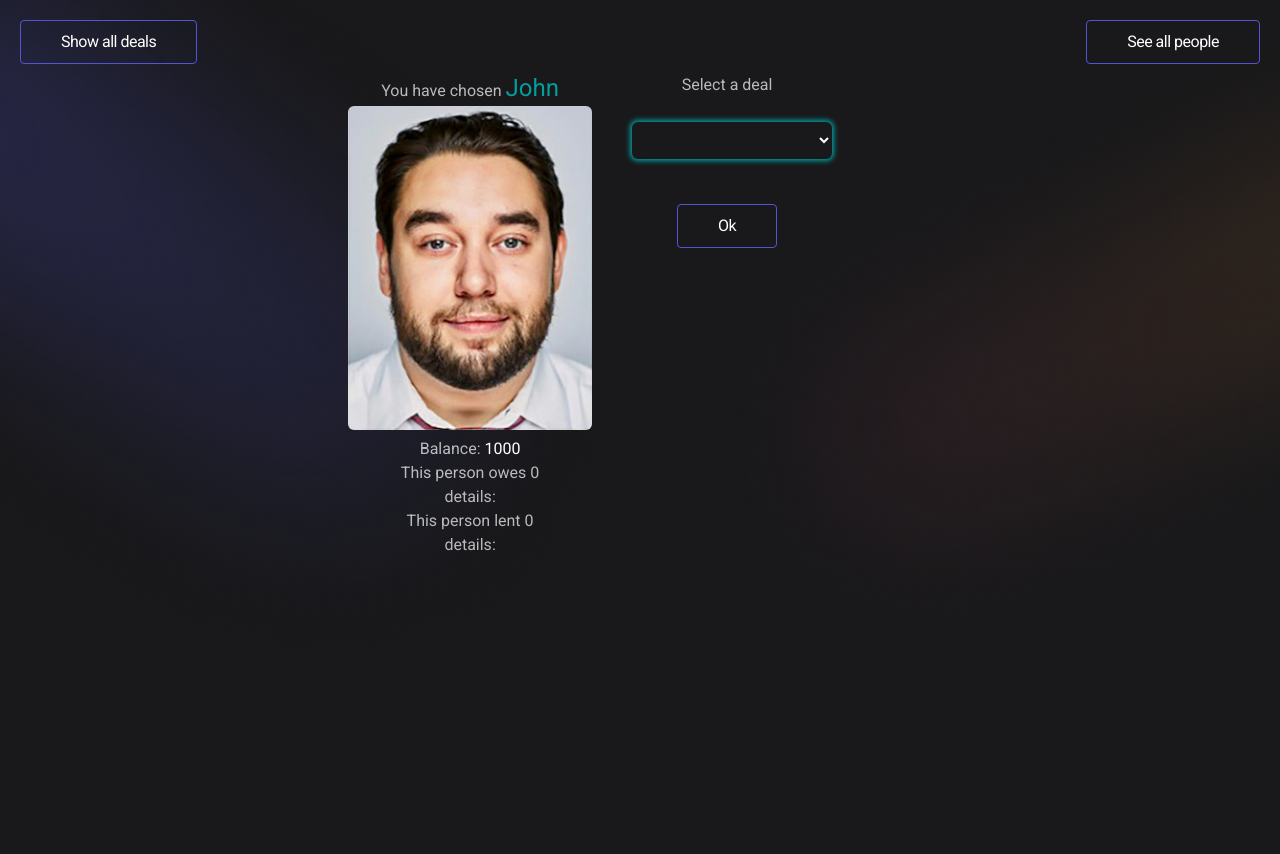
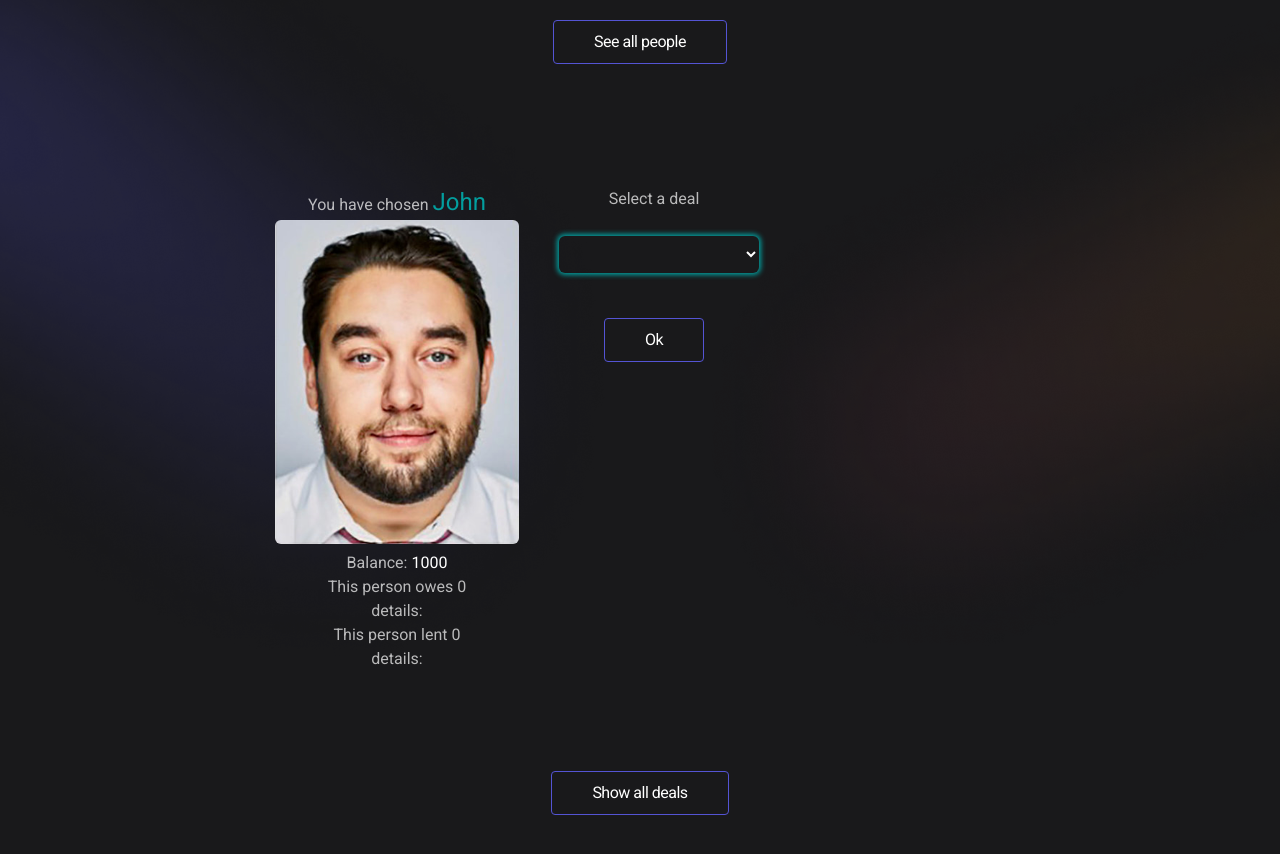
Before and after one commit to Scerbakova/loans-app, an Angular app: page / in a window 1280 px wide. Both pictures are taken after a click on the picture 380 px from the left and 238 px from the top of the page. Before the commit the page ends 820 px from the top, so only its background shows below. Built offline with nearby package versions, Linux system fonts and the light colour scheme.

Commit message:
scss small

```diff
--- a/src/app/components/loans-form/history-of-deals/history-of-deals.component.scss
+++ b/src/app/components/loans-form/history-of-deals/history-of-deals.component.scss
@@ -1,3 +1,9 @@
+form {
+  display: flex;
+  flex-direction: column;
+  row-gap: 20px;
+}
+
 .deal__history-form {
   margin-top: 20px;
 }
--- a/src/app/components/loans-form/loans.component.html
+++ b/src/app/components/loans-form/loans.component.html
@@ -105,7 +105,7 @@
       </div>
     </div>
 
-    <div class="main__person-button--return">
+    <div *ngIf="screen !== 'smallScreen'" class="main__person-button--return">
       <app-button
         (click)="onReturnToCarousel()"
         [buttonLabel]="'See all people'"
@@ -113,5 +113,15 @@
       >
       </app-button>
     </div>
+    <div *ngIf="screen === 'smallScreen'" class="main__person-button--return">
+      <app-button
+        (click)="onReturnToCarousel()"
+        [buttonLabel]="'all'"
+        [backgroundColor]="'inherit'"
+        [round]="true"
+        [size]="'small'"
+      >
+      </app-button>
+    </div>
   </div>
 </form>
--- a/src/app/components/loans-form/loans.component.scss
+++ b/src/app/components/loans-form/loans.component.scss
@@ -7,9 +7,9 @@
 }
 
 .carousel {
-display: flex;
-column-gap: 20px;
-margin: 20px;
+  display: flex;
+  column-gap: 20px;
+  margin: 20px;
 }
 
 .main__person {
@@ -18,7 +18,8 @@
   margin: 20px;
 }
 
-.main__person-deals--info, .action__wrapper {
+.main__person-deals--info,
+.action__wrapper {
   min-width: 320px;
 }
 
@@ -49,3 +50,31 @@
 .arrow {
   pointer-events: none;
 }
+
+@media screen and (max-width: 1360px) {
+  .main__person {
+    flex-direction: column-reverse;
+    align-items: center;
+  }
+  .main__person-deals--info {
+    min-width: fit-content;
+    text-align: center;
+  }
+  .main__person-deal {
+    margin: 100px 0;
+  }
+}
+
+@media screen and (max-width: 820px) {
+  .main__person-button--return {
+    position: fixed;
+    top: 5px;
+    right: 5px;
+  }
+  .main__person-deal {
+    margin: 50px 0;
+  }
+  .main__person-deal {
+    flex-direction: column;
+  }
+}
--- a/src/app/components/reusable/button/button.component.scss
+++ b/src/app/components/reusable/button/button.component.scss
@@ -7,6 +7,7 @@
   border-radius: 4px;
   padding: 10px 40px;
   border: #5454D4;
+  margin-bottom: 20px;
 }
 
 .button:hover {
```
